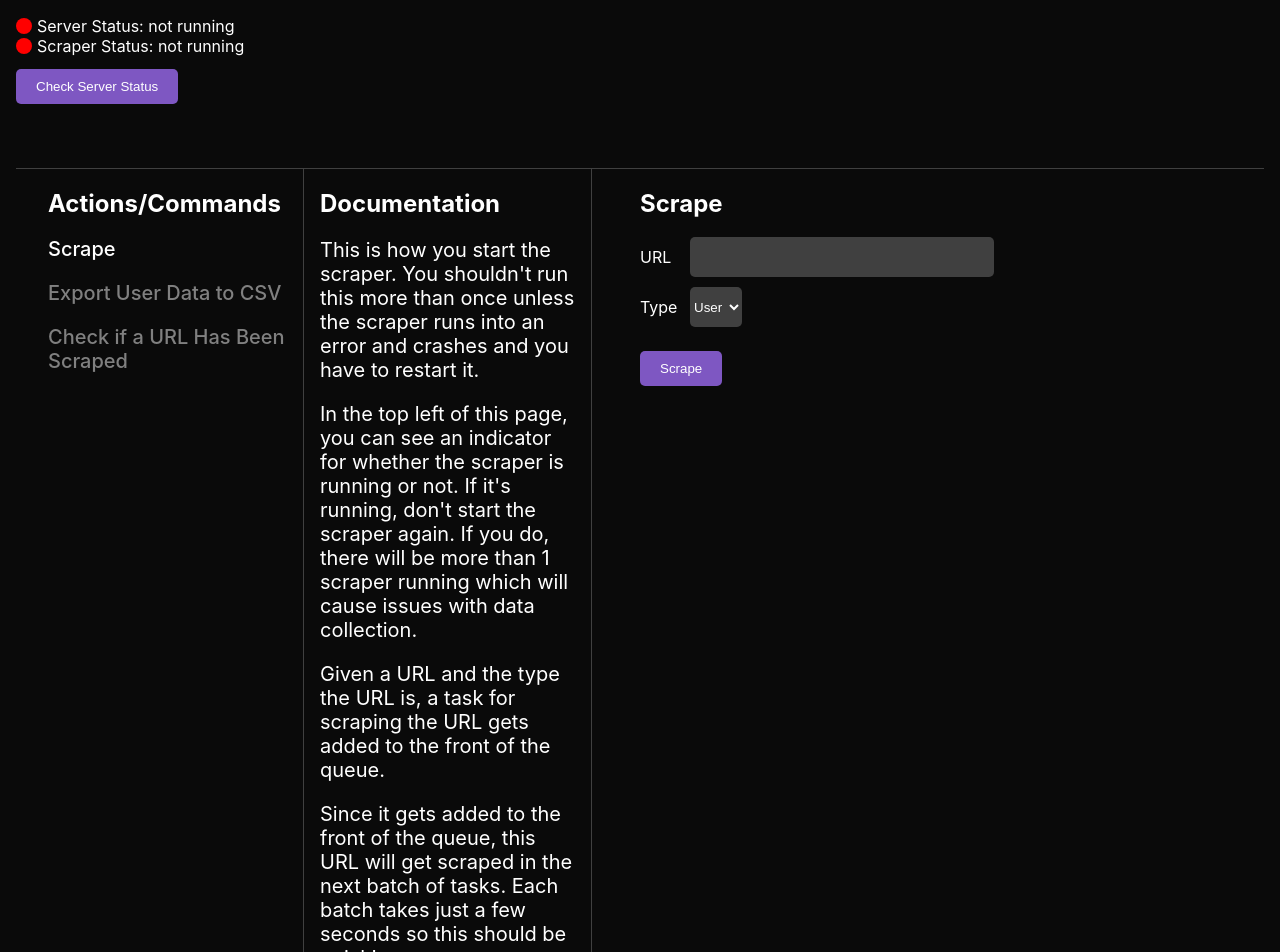
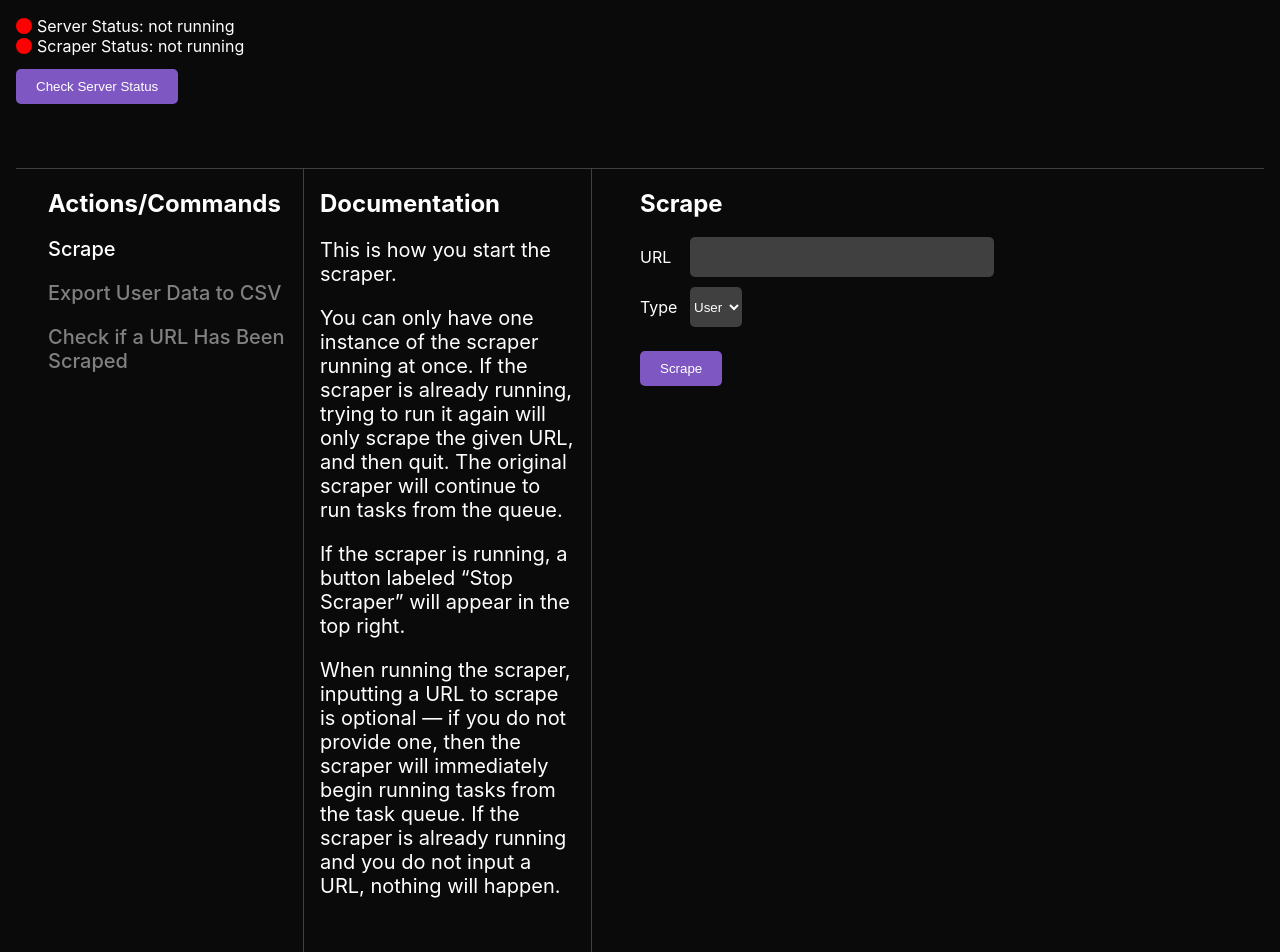
Before and after one commit to boristopalov/github-scraper-puppeteer, a React (Create React App) app in the folder client/: page / in a window 1280 px wide. Shown: the top 952 px of the page. Built offline with nearby package versions, Linux system fonts and the light colour scheme; no server answers.

Commit message:
update documentation

```diff
--- a/client/src/App.js
+++ b/client/src/App.js
@@ -245,61 +245,77 @@ function App() {
           {activeSection === "export" && (
             <div id="exportDocs">
               <p>
-                Running this action exports the contributors associated with the
-                URL given to a CSV.
+                Exports the contributors associated with the given URL to a CSV.
               </p>
               <p>
-                For exporting a repo, all of the contributors to that repo get
-                exported.
+                For exporting a repo, all of the fully scraped contributors to
+                that repo get exported.
               </p>
               <p>
                 For exporting an organization, we first get the repositories in
-                that organization, and then export all of the contributors to
-                each of those repos.
+                that organization, and then export all of the fully scraped
+                contributors for each of those repos.
               </p>
               <p>
-                Type and URL can be left empty here. If they are left empty, all
-                of the users that have not been marked as exported, and are
-                available for export, are exported.
+                URL can be left empty here. If they are left empty, all of the
+                users that have not been marked as exported, and are available
+                for export, are exported.
               </p>
             </div>
           )}
           {activeSection === "scrape" && (
             <div id="scrapeDocs">
+              <p>This is how you start the scraper.</p>
               <p>
-                This is how you start the scraper. You shouldn't run this more
-                than once unless the scraper runs into an error and crashes and
-                you have to restart it.
+                You can only have one instance of the scraper running at once.
+                If the scraper is already running, trying to run it again will
+                only scrape the given URL, and then quit. The original scraper
+                will continue to run tasks from the queue.
               </p>
               <p>
-                In the top left of this page, you can see an indicator for
-                whether the scraper is running or not. If it's running, don't
-                start the scraper again. If you do, there will be more than 1
-                scraper running which will cause issues with data collection.
+                If the scraper is running, a button labeled “Stop Scraper” will
+                appear in the top right.
               </p>
               <p>
-                Given a URL and the type the URL is, a task for scraping the URL
-                gets added to the front of the queue.
-                <p>
-                  Since it gets added to the front of the queue, this URL will
-                  get scraped in the next batch of tasks. Each batch takes just
-                  a few seconds so this should be quick!
-                </p>
-                <p>
-                  This should be the primary way to scrape a URL. Rather than
-                  having to restart the scraper in order to scrape a specific
-                  URL, we can keep the scraper running and just add a URL to the
-                  front of the queue. This way, the workflow is uninterrupted
-                  and more efficient.
-                </p>
+                When running the scraper, inputting a URL to scrape is optional
+                — if you do not provide one, then the scraper will immediately
+                begin running tasks from the task queue. If the scraper is
+                already running and you do not input a URL, nothing will happen.
               </p>
             </div>
           )}
           {activeSection === "check" && (
             <div id="checkDocs">
+              <p>Checks if URL has been fully scraped.</p>
               <p>
-                Checks if URL has been scraped, as well as if the contributors
-                associated with a URL have been fully scraped.
+                Checking if a user has been scraped has only 1 step: 1. Checking
+                if there are any queued tasks for the user. If yes, then this
+                user has not been fully scraped. If there are no queued for the
+                user, then they have been fully scraped.
+              </p>
+              <p>
+                Checking if a repository has been scraped has involves 2 steps:
+                1. Checking if there are any queued tasks for this repository 1.
+                If yes, then this repository has not been fully scraped and we
+                can end the check at this step. If there are no queued tasks, we
+                can continue to the step 2. 2. Check if every contributor to the
+                repository has been fully scraped. 1. If any contributors have
+                g.t. 0 queued tasks, then this repository has not been fully
+                scraped.
+              </p>
+              <p>
+                Checking if an organization has been scraped is as follows: 1.
+                Checking if there are any queued tasks for this organization 1.
+                If yes, then this organization has not been fully scraped. If
+                there are no queued tasks, we can continue to the step 2. 2.
+                Check if every repository in the organization has been fully
+                scraped. We just showed above that there are 2 steps to checking
+                if a repository has been scraped: 1. Check if there are any
+                queued tasks for the repository 2. Check if every contributor to
+                the repository has been fully scraped. 3. So we say that a given
+                organization has been fully scraped if, for each and every
+                repository belonging to the organization, every contributor to
+                the repository has been fully scraped.
               </p>
             </div>
           )}
```
